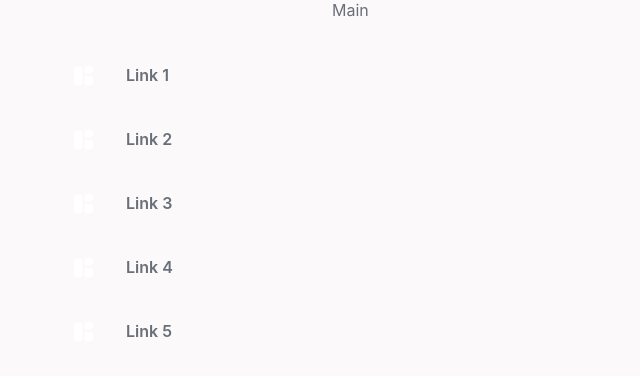
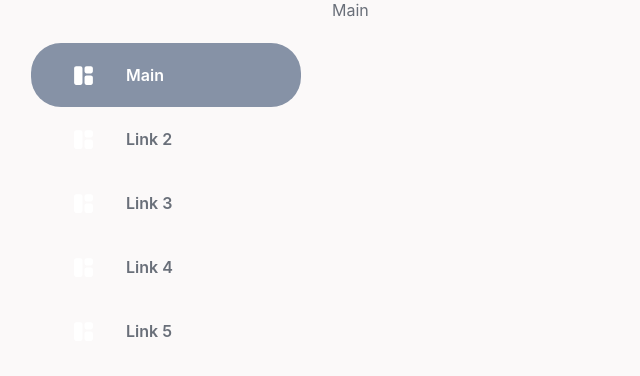
Before and after one commit to Desp0o/movie-quiz, a React (Vite) app: page /#/ in a window 1280 px wide. Shown: the top 376 px of the page, without its empty margins (0-640 px from the left). Built offline with nearby package versions, Linux system fonts and the light colour scheme.

Commit message:
fix linkredcer and update navlinks

```diff
--- a/src/components/navbar/NavLink.tsx
+++ b/src/components/navbar/NavLink.tsx
@@ -1,20 +1,27 @@
 import React, { ReactNode } from "react";
 import { Link } from "react-router-dom";
 import "./Navbar.css"
+import { useSelector } from "react-redux";
 
 interface NavLinkProps {
     icon: ReactNode;
     linkName: string;
     path: string;
-    isActive: boolean;
 }
 
-const NavLink: React.FC<NavLinkProps> = ({ icon, linkName, path, isActive }) => {
+interface RootState {
+  linkReducer:{
+    value: string;
+  }
+}
 
+const NavLink: React.FC<NavLinkProps> = ({linkName, icon, path }) => {
+
+  const linkNameStore = useSelector((state: RootState) => state.linkReducer.value)
 
   return (
     <Link to={path}>
-        <div className={isActive ? "nav_link active" : "nav_link"}>
+        <div className={linkName === linkNameStore ? "nav_link active" : "nav_link"}>
             {icon}
             <p>{linkName}</p>
         </div>
--- a/src/components/navbar/Navbar.tsx
+++ b/src/components/navbar/Navbar.tsx
@@ -9,33 +9,31 @@ const NavBar: React.FC = () => {
     <div className="navbar">
       <NavLink
         icon={<DashboardIconSVG />}
-        linkName="Link 1"
-        path="/link1"
-        isActive={activeLink === "/link1"}
+        linkName="Main"
+        path="/"
       />
       <NavLink
         icon={<DashboardIconSVG />}
         linkName="Link 2"
         path="/link2"
-        isActive={activeLink === "/link2"}
+
       />
       <NavLink
         icon={<DashboardIconSVG />}
         linkName="Link 3"
         path="/link3"
-        isActive={activeLink === "/link3"}
+
       />
       <NavLink
         icon={<DashboardIconSVG />}
         linkName="Link 4"
         path="/link4"
-        isActive={activeLink === "/link4"}
+
       />
       <NavLink
         icon={<DashboardIconSVG />}
         linkName="Link 5"
         path="/link5"
-        isActive={activeLink === "/link5"}
       />
     </div>
   );
--- a/src/pages/Main.tsx
+++ b/src/pages/Main.tsx
@@ -1,5 +1,15 @@
+import { useEffect } from "react"
+import { useDispatch, useSelector } from "react-redux"
+import { setLinkName } from "../redux/LinkSlicer"
 
 const Main = () => {
+  const dispatch = useDispatch()
+
+  useEffect(()=>{
+    dispatch(setLinkName("Main"))
+  },[])
+
+
   return (
     <div>Main</div>
   )
--- /dev/null
+++ b/src/redux/LinkSlicer.ts
@@ -0,0 +1,16 @@
+import { createSlice } from "@reduxjs/toolkit";
+
+const linkSlicer = createSlice({
+  name: "linkSlicer",
+  initialState: {
+    value: "",
+  },
+  reducers: {
+    setLinkName(state, action) {
+      state.value = action.payload;
+    },
+  },
+});
+
+export const { setLinkName } = linkSlicer.actions;
+export default linkSlicer.reducer;
--- a/src/redux/store.ts
+++ b/src/redux/store.ts
@@ -1,7 +1,9 @@
 import { configureStore } from "@reduxjs/toolkit";
+import linkSlicer from "./LinkSlicer"
 
 const store = configureStore({
     reducer:{
+        linkReducer: linkSlicer
     }
 })
 
```
